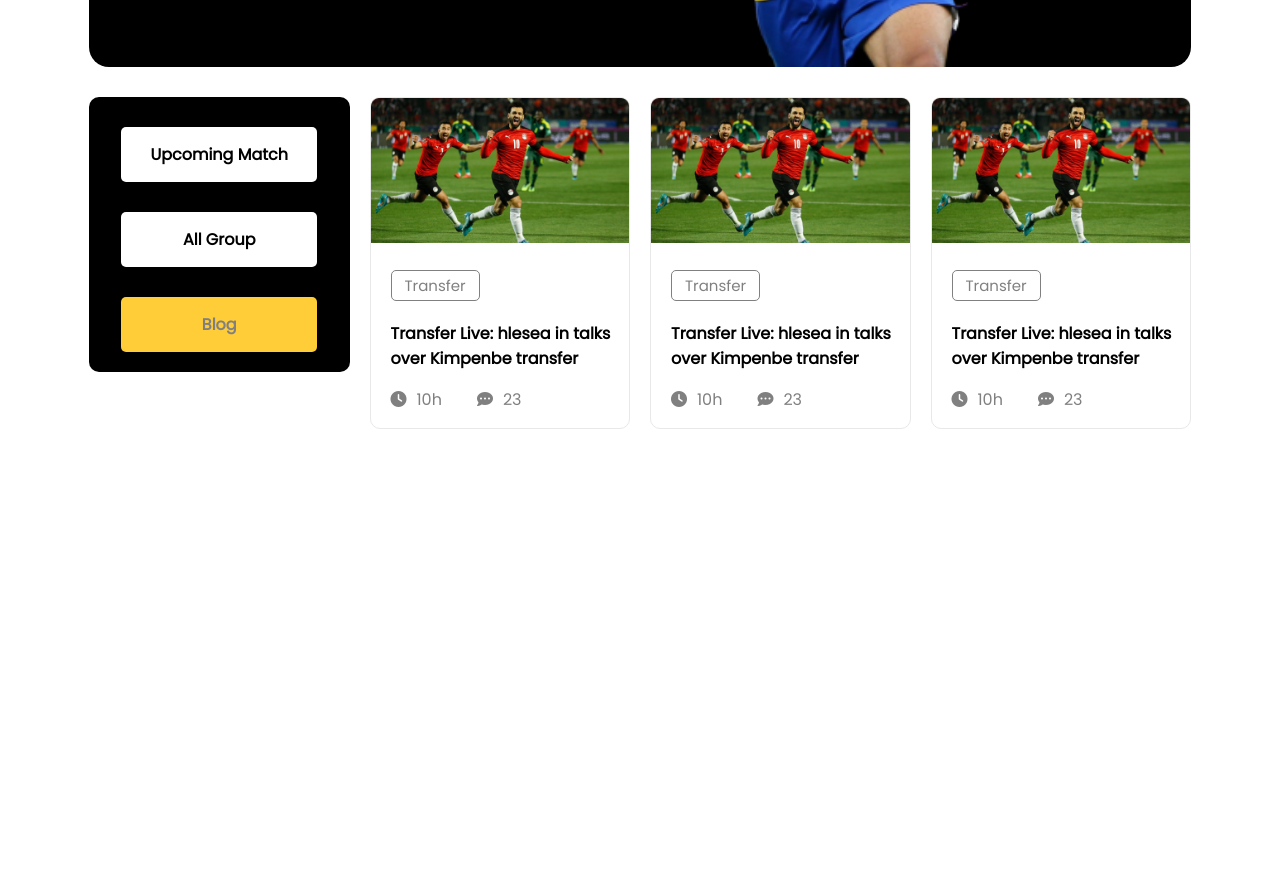
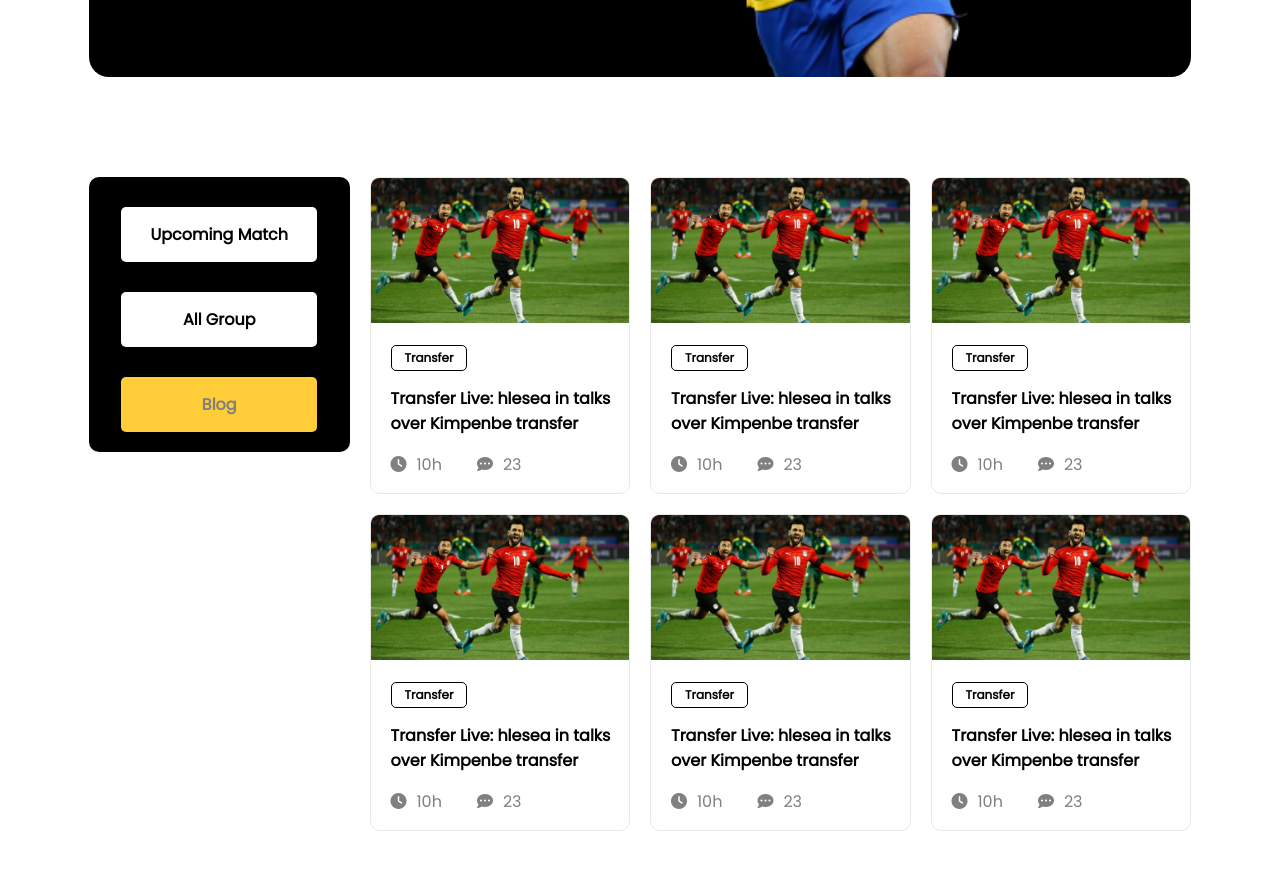
Before and after one commit to mdmahfuz0709/Word-Cup-Web-Site, a plain HTML site: page index.html in a window 1280 px wide. Shown: the part 520-1390 px from the top of the page. Before the commit the page ends 979 px from the top, so only its background shows below. Drawn offline with Linux system fonts and the light colour scheme.

Commit message:
Udate Blog Page

```diff
--- a/index.html
+++ b/index.html
@@ -14,7 +14,7 @@
 <body>
     <!-- Header Area -->
     <header>
-        <div class="header-area">
+        <section class="header-area container">
             <div class="header-content">
                 <h1>The Greatest show on the earth</h1>
                 <p>Contrary to popular belief, Lorem Ipsum is not simply
@@ -25,18 +25,18 @@
             <div class="header-image">
                 <img src="images/banner-image.png" alt="word cup bannar image">
             </div>
-        </div>
+        </section>
     </header>
 
     <!-- Main Area -->
     <main>
-        <section class="container">
-            <div class="blog-area">
-                <div class="blog-page-button-area">
-                    <a href="#">Upcoming Match</a>
-                    <a href="#">All Group</a>
-                    <a href="#">Blog</a>
-                </div>
+        <section class="blog-area container">
+            <div class="blog-page-button-area">
+                <a href="#">Upcoming Match</a>
+                <a href="#">All Group</a>
+                <a href="#">Blog</a>
+            </div>
+            <div class="blog-page-items-area">
                 <div class="blog-items-area">
                     <article class="blog-item">
                         <div class="blog-image-area">
@@ -71,7 +71,41 @@
                             <p><i class="fa-solid fa-comment-dots"></i>23</p>
                         </div>
                     </article>
+                    <article class="blog-item">
+                        <div class="blog-image-area">
+                            <img src="images/blog-image.png" alt="">
+                            <a href="">Transfer</a>
+                            <h3>Transfer Live: hlesea in talks over Kimpenbe transfer</h3>
+                        </div>
+                        <div class="blog-time-comment-area">
+                            <p><i class="fa-solid fa-clock"></i>10h</p>
+                            <p><i class="fa-solid fa-comment-dots"></i>23</p>
+                        </div>
+                    </article>
+                    <article class="blog-item">
+                        <div class="blog-image-area">
+                            <img src="images/blog-image.png" alt="">
+                            <a href="">Transfer</a>
+                            <h3>Transfer Live: hlesea in talks over Kimpenbe transfer</h3>
+                        </div>
+                        <div class="blog-time-comment-area">
+                            <p><i class="fa-solid fa-clock"></i>10h</p>
+                            <p><i class="fa-solid fa-comment-dots"></i>23</p>
+                        </div>
+                    </article>
+                    <article class="blog-item">
+                        <div class="blog-image-area">
+                            <img src="images/blog-image.png" alt="">
+                            <a href="">Transfer</a>
+                            <h3>Transfer Live: hlesea in talks over Kimpenbe transfer</h3>
+                        </div>
+                        <div class="blog-time-comment-area">
+                            <p><i class="fa-solid fa-clock"></i>10h</p>
+                            <p><i class="fa-solid fa-comment-dots"></i>23</p>
+                        </div>
+                    </article>
                 </div>
+            </div>
         </section>
     </main>
 </body>
--- a/style.css
+++ b/style.css
@@ -6,6 +6,16 @@ body {
     font-family: 'Poppins', sans-serif;
     margin: 0;
     padding: 0;
+}
+
+header {
+    margin-top: 40px;
+    margin-bottom: 100px;
+}
+
+main {
+    margin-top: 100px;
+    margin-bottom: 100px;
 }
 
 /* Header Styles */
@@ -94,9 +104,13 @@ body {
 
 }
 
+.blog-page-items-area {
+    grid-column: 2/-1;
+}
+
 .blog-items-area {
-    grid-column: 2/-1;
-    display: flex;
+    display: grid;
+    grid-template-columns: repeat(3, 1fr);
     grid-gap: 20px;
 }
 
@@ -111,14 +125,16 @@ body {
 
 .blog-image-area a {
     text-decoration: none;
-    border: 1px solid gray;
+    border: 1px solid black;
     border-radius: 5px;
     display: inline-block;
     padding: 3px 13px;
-    color: gray;
+    color: black;
     margin-left: 20px;
-    margin-top: 20px;
-    font-size: 15px;
+    margin-top: 15px;
+    margin-bottom: 15px;
+    font-size: 12px;
+    font-weight: 700;
 }
 
 .blog-page-button-area a:last-child {
@@ -129,7 +145,7 @@ body {
 .blog-image-area h3 {
     text-decoration: none;
     margin-left: 20px;
-    margin-top: 20px;
+    margin-top: 0;
     margin-bottom: 0;
     font-size: 16px;
 }
```
